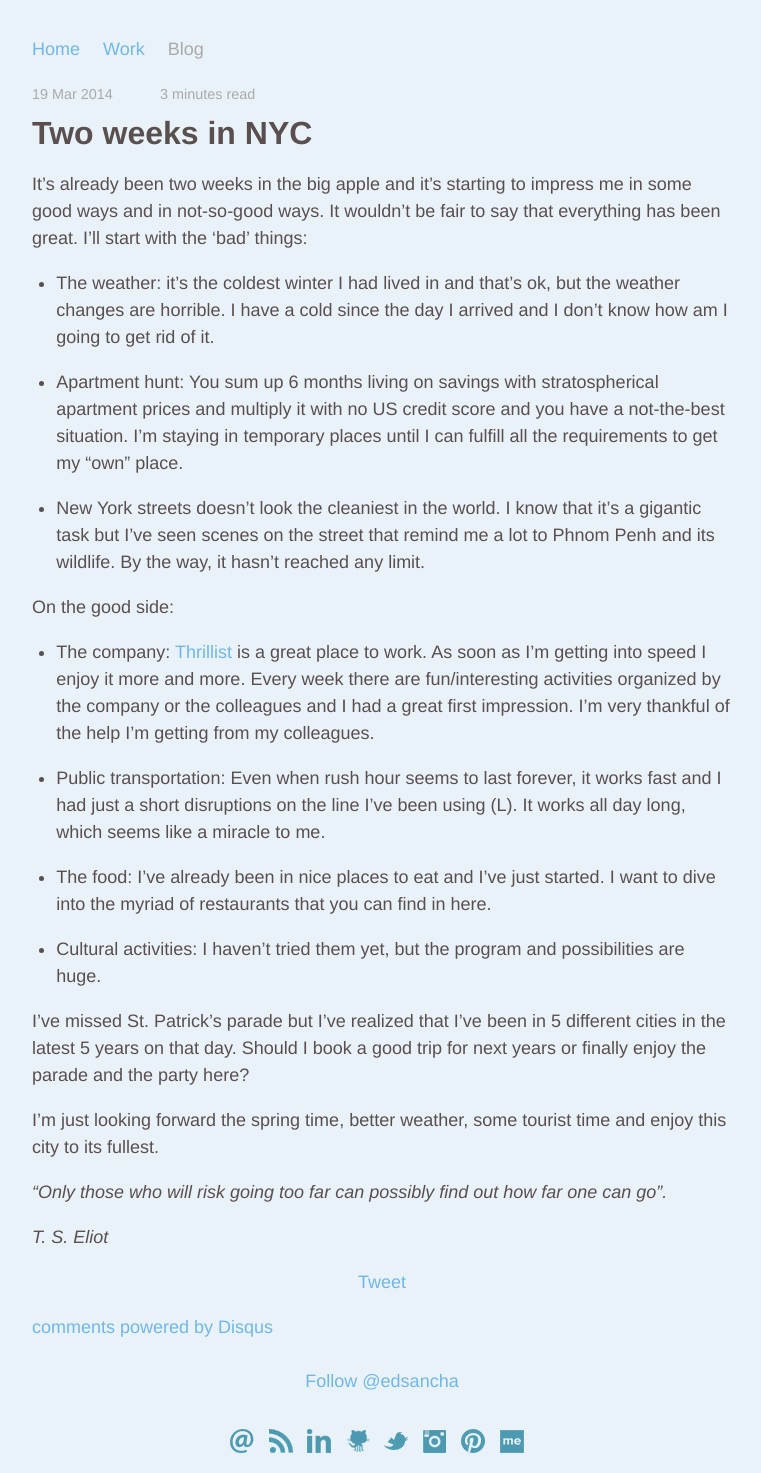
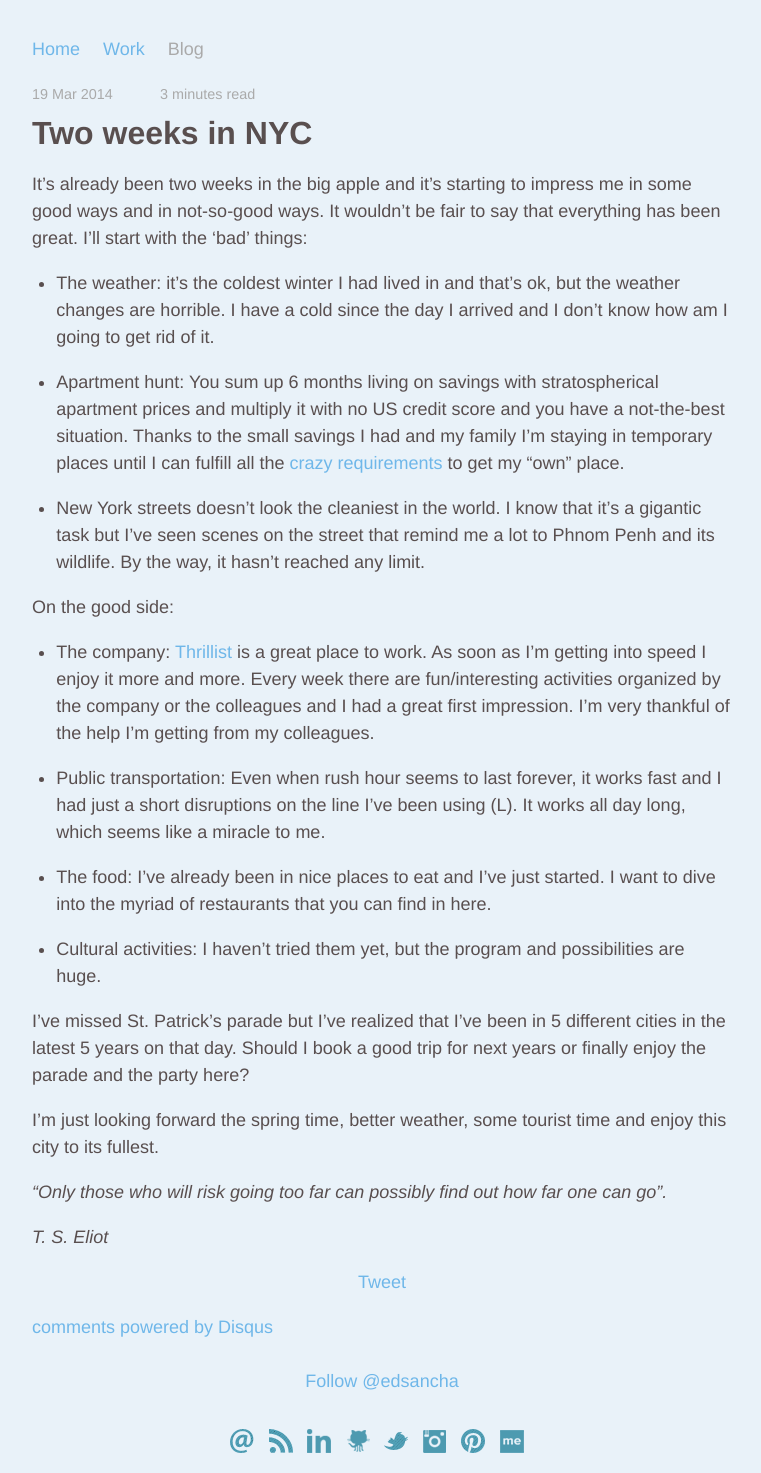
Before and after one commit to EdSancha/edsancha.github.io, a Jekyll site: the page built from blog/_posts/2014-03-19-two-weeks.markdown, in a window 1280 px wide. Shown: the whole page, without its empty margins (258-1019 px from the left). Built offline with Jekyll 4.4.1, drawn with Linux system fonts in a browser that asks for light colours; Markdown is read by kramdown in place of the engine named in the settings; comment, search, counter and statistics services are not loaded.

Commit message:
Small additions and corrections

```diff
--- a/blog/_posts/2014-03-19-two-weeks.markdown
+++ b/blog/_posts/2014-03-19-two-weeks.markdown
@@ -11,7 +11,7 @@ It's already been two weeks in the big apple and it's starting to impress me in
 
 - The weather: it's the coldest winter I had lived in and that's ok, but the weather changes are horrible. I have a cold since the day I arrived and I don't know how am I going to get rid of it.
 
-- Apartment hunt: You sum up 6 months living on savings with stratospherical apartment prices and multiply it with no US credit score and you have a not-the-best situation. I'm staying in temporary places until I can fulfill all the requirements to get my "own" place.
+- Apartment hunt: You sum up 6 months living on savings with stratospherical apartment prices and multiply it with no US credit score and you have a not-the-best situation. Thanks to the small savings I had and my family I'm staying in temporary places until I can fulfill all the [crazy requirements](http://www.citi-habitats.com/rent-nyc-guide/) to get my "own" place.
 
 - New York streets doesn't look the cleaniest in the world. I know that it's a gigantic task but I've seen scenes on the street that remind me a lot to Phnom Penh and its wildlife. By the way, it hasn't reached any limit.
 
```
